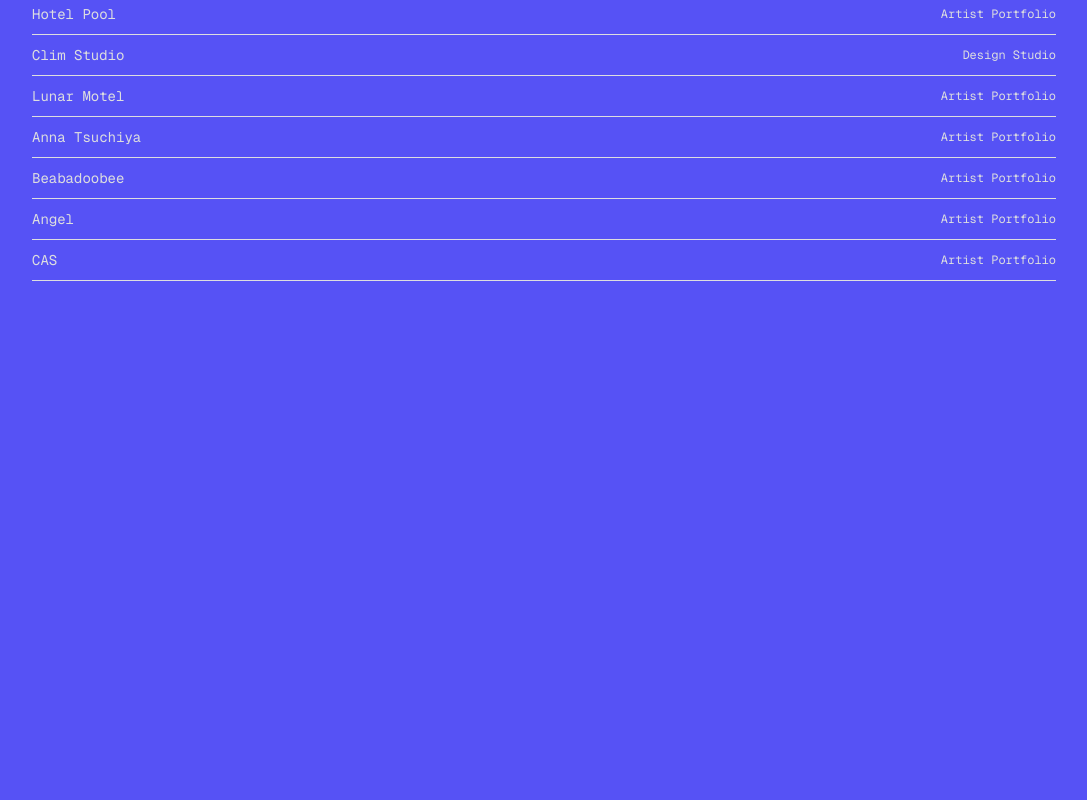
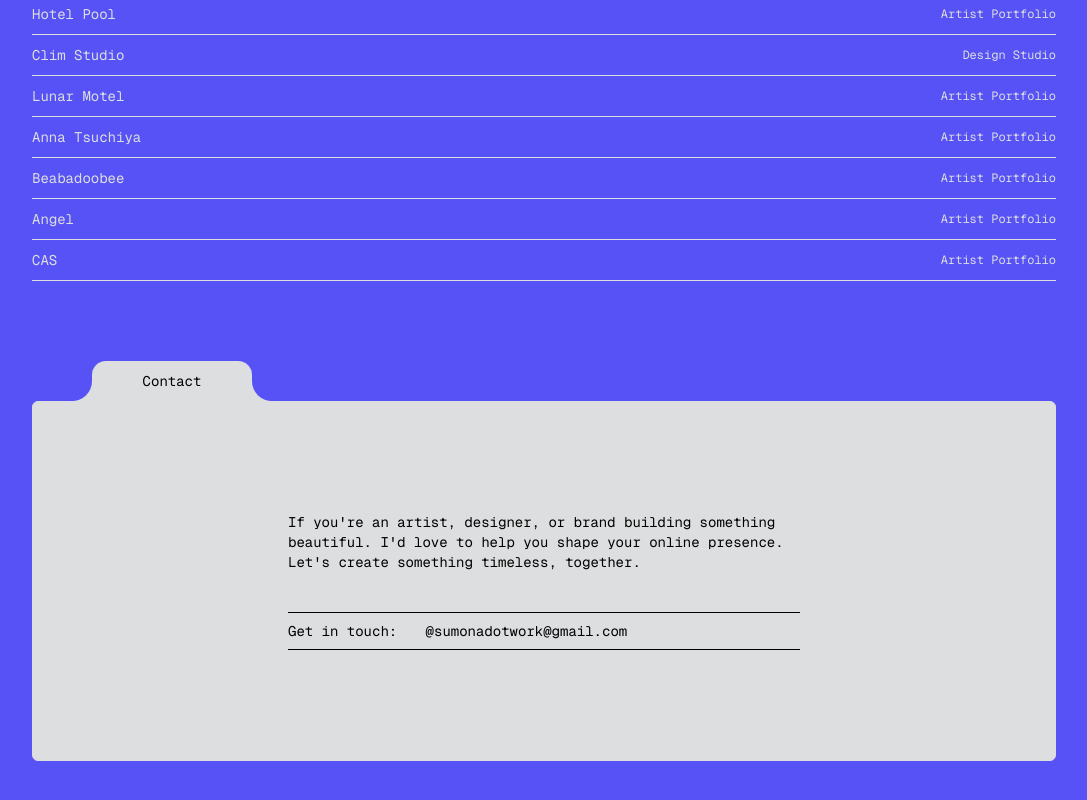
Before and after one commit to 7sumona02/5trangedream, a Next.js app: page /studio in a window 1280 px wide. Shown: the part 344-1144 px from the top of the page, without its empty margins (96-1183 px from the left). Before the commit the page ends 800 px from the top, so only its background shows below. Built offline with nearby package versions, Linux system fonts and the light colour scheme.

Commit message:
studio page

```diff
--- a/app/studio/page.jsx
+++ b/app/studio/page.jsx
@@ -35,6 +35,9 @@
                     <Project link='https://angel-666.framer.website/' title='Angel' type='Artist Portfolio' />
                     <Project link='https://plucky-room-489165.framer.app/' title='CAS' type='Artist Portfolio' />
                 </div>
+                <div>
+                    <Contact />
+                </div>
             </Container>
         </SmoothFadeLayout>
     )
@@ -56,7 +59,7 @@
     )
 }
 
-const Project = ({title, type, link}) => {
+const Project = ({ title, type, link }) => {
     return (
         <Link href={link} target="_blank" className="w-full flex justify-between items-center border-b border-b-[#dddedf] py-2.5">
             <div className="text-sm">{title}</div>
@@ -64,3 +67,27 @@
         </Link>
     )
 }
+
+const Contact = () => {
+    return (
+        <div className="min-w-[80%] h-100 mt-20">
+            <div className="bg-[#dddedf] w-40 h-10 text-sm flex justify-center items-center ml-15 relative rounded-t-xl text-black">
+                <div className="absolute size-10 bg-[#5652f5] rounded-full bottom-0 -left-10 z-10"></div>
+                <div className="absolute size-10 bg-[#5652f5] rounded-full bottom-0 -right-10 z-10"></div>
+                <div className="absolute w-5 h-5 bg-[#dddedf] bottom-0 -left-4.5"></div>
+                <div className="absolute w-5 h-5 bg-[#dddedf] bottom-0 -right-4.5"></div>
+                Contact
+            </div>
+            <div className="h-90 w-full bg-[#dddedf] rounded-sm border border-[#dddedf] flex flex-col justify-center">
+               <div className="max-w-lg mx-auto">
+                 <p className="text-black text-sm max-w-lg">If you're an artist, designer, or brand building something beautiful. I'd love to help you shape your online presence.
+                    Let's create something timeless, together.
+                </p>
+                <div className="text-sm py-2 border-y border-y-black text-black mt-10">
+                Get in touch: <Link href='/' className="ml-5">@sumonadotwork@gmail.com</Link>
+                </div>
+               </div>
+            </div>
+        </div>
+    )
+}
```
Also changed, not shown: app/globals.css (line endings or trailing spaces). Lines whose indentation alone changed are shown as unchanged.
